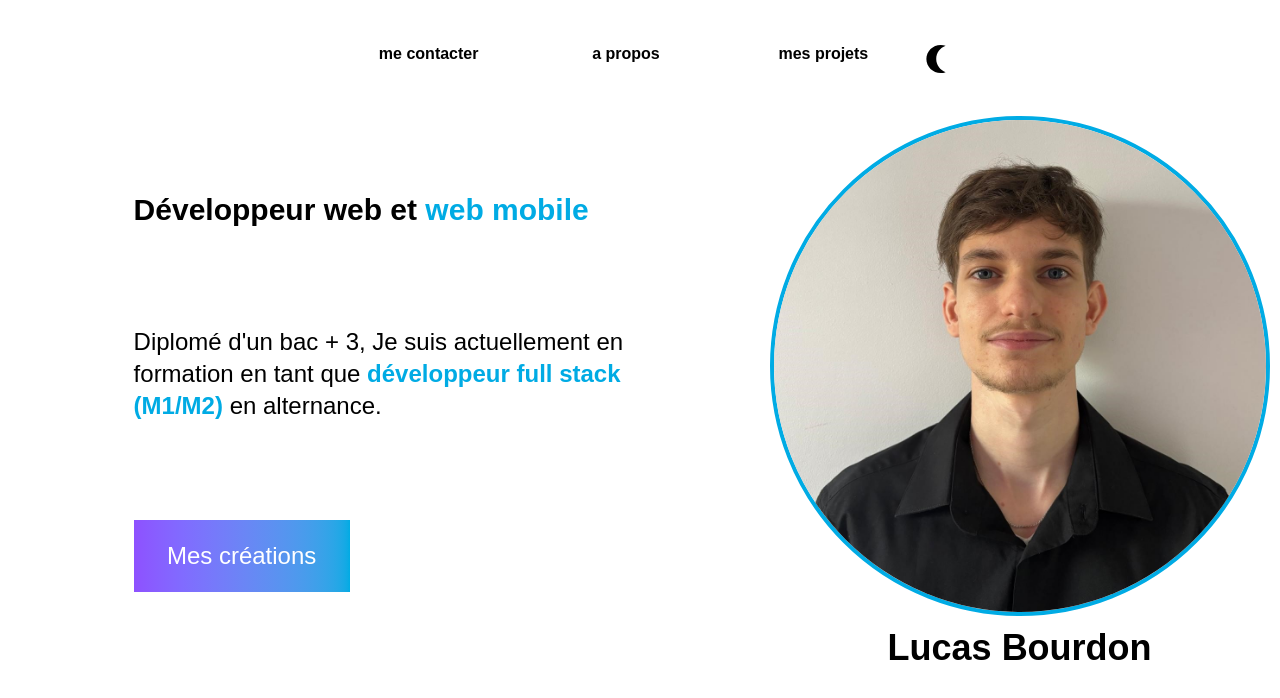
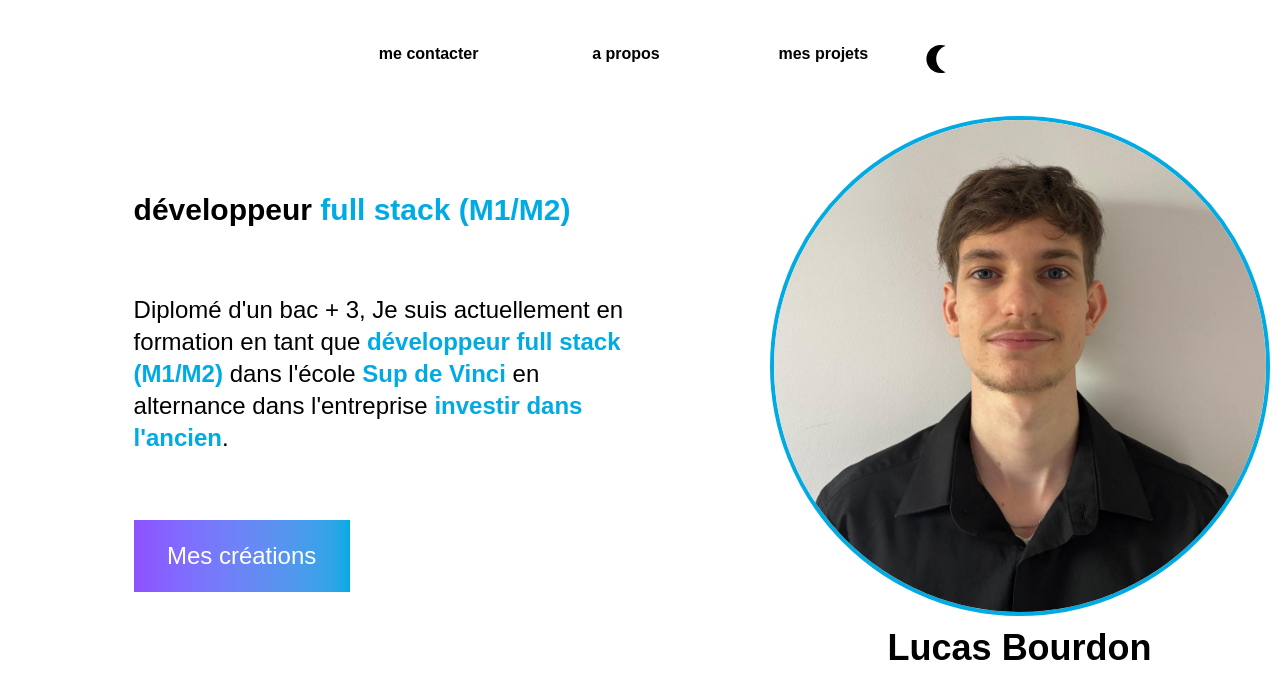
Before and after one commit to Brdlucas/portfolio, a Next.js app: page / in a window 1280 px wide. Shown: the top 698 px of the page. Built offline with nearby package versions, Linux system fonts and the light colour scheme.

Commit message:
update page d'acceuil

```diff
--- a/src/app/page.jsx
+++ b/src/app/page.jsx
@@ -35,15 +35,22 @@ export default function Home() {
       <div className=" place-items-center lg:w-[60%] max-sm:text-center md:w-[75%] lg:h-100 self-center lg:justify-between flex flex-col max-lg:place-items-center justify-center align-middle max-sm:text-balance lg:text-start">
         <div className="w-10/12 self-end max-lg:w-full max-lg:gap-3 h-full flex flex-col justify-center lg:justify-between ">
           <h1 className="max-lg:hidden text-3xl font-bold max-lg:mb-3">
-            Développeur web et <a className="text-[#00ABE4]">web mobile</a>
+            développeur <a className="text-[#00ABE4]">full stack (M1/M2)</a>
           </h1>
           <h2 className="lg:text-2xl lg:w-10/12 w-full ">
-            Diplomé d&apos;un bac + 3, Je suis actuellement en formation en tant que{" "}
+            Diplomé d&apos;un bac + 3, Je suis actuellement en formation en tant
+            que{" "}
             <strong className="text-[#00ABE4]">
               développeur full stack (M1/M2)
-            </strong>
-            {" "}
-            en alternance.{" "}
+            </strong>{" "}
+            dans l'école{"  "}
+            <strong className="text-[#00ABE4]">
+              Sup de Vinci
+            </strong>{" "}
+            en alternance dans l'entreprise{"  "}
+            <strong className="text-[#00ABE4]">
+              investir dans l'ancien
+            </strong>.
           </h2>
           <Link
             href="/page/projects"
```
